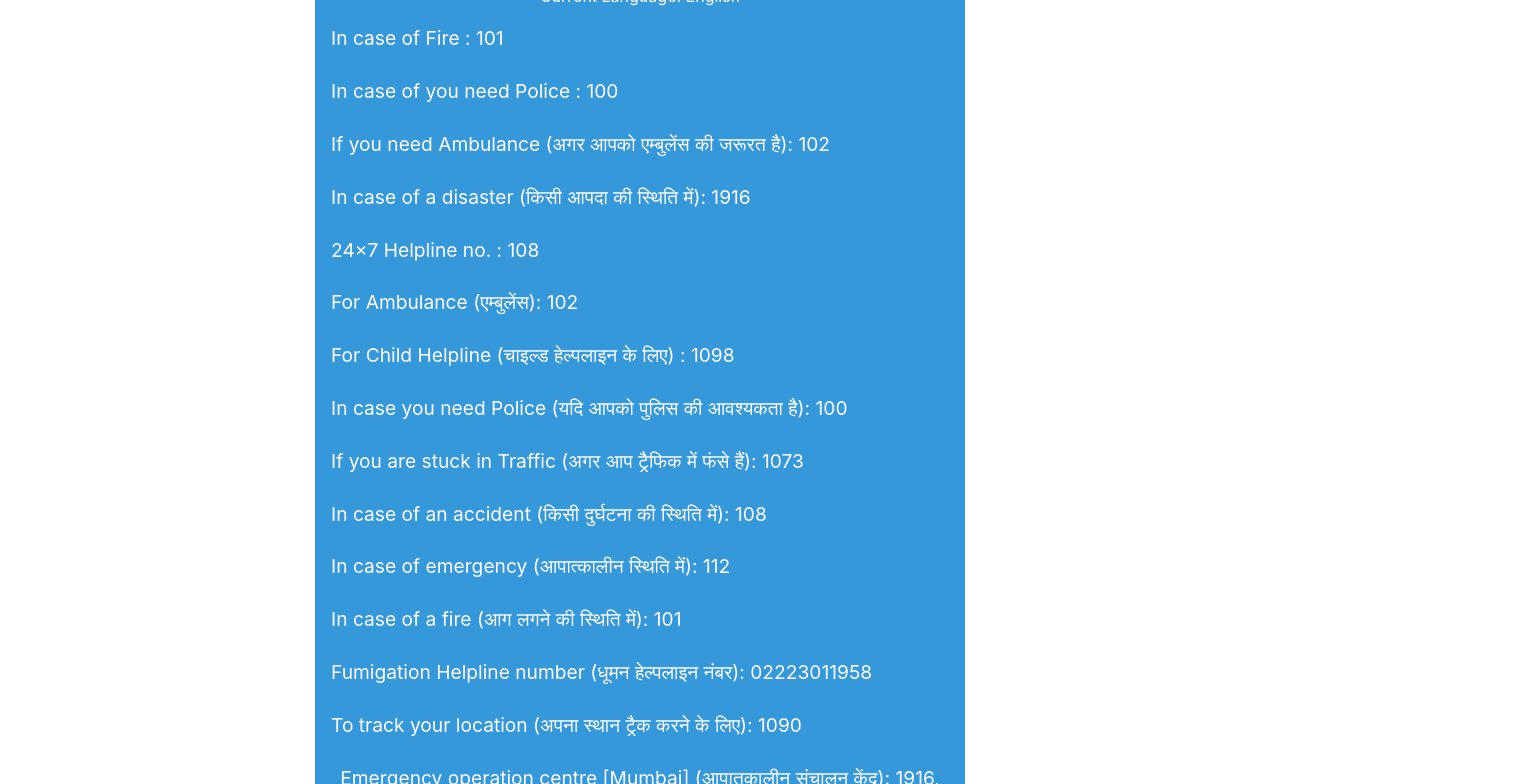
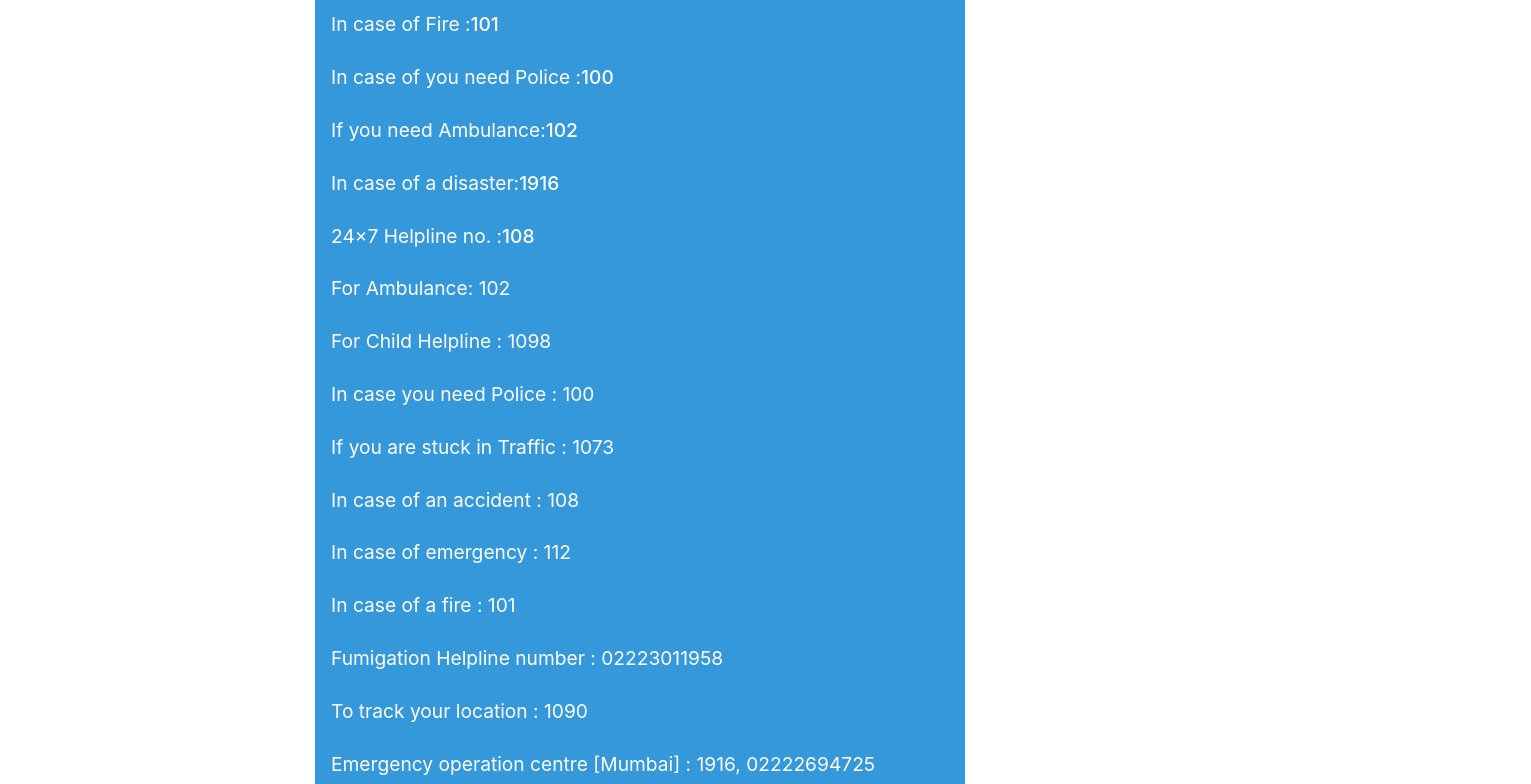
Before and after one commit to abhinavdalal/weather-ease-app, a React (Vite) app: page /Help in a window 1280 px wide. Shown: the part 260-1044 px from the top of the page, 1531 px wide, since content can reach past the window. Built offline with nearby package versions, Linux system fonts and the light colour scheme.

Commit message:
made changes in recipe screen

```diff
--- a/src/components/BottomNavigationTest.jsx
+++ b/src/components/BottomNavigationTest.jsx
@@ -24,7 +24,7 @@ export default function SimpleBottomNavigation() {
           backgroundColor: '#3f8cdd',
           borderTop: '0.5px solid #ccc',
           display: 'flex',
-          width: '95vw',
+          // width: '95vw',
         }}
       >
         <NavLink to="/Home" style={{ textDecoration: 'none' }}>
--- a/src/components/OpenBar.jsx
+++ b/src/components/OpenBar.jsx
@@ -1,7 +1,7 @@
 import React from 'react';
 import AppBar from '@mui/material/AppBar';
 import Container from '@mui/material/Container';
-import Toolbar from '@mui/material/Toolbar';
+// import Toolbar from '@mui/material/Toolbar';
 import Grid from '@mui/material/Grid';
 import Typography from '@mui/material/Typography';
 
@@ -12,7 +12,7 @@ function ResponsiveAppBar() {
   return (
     <AppBar position="static">
       <Container maxWidth="xl">
-        <Toolbar>
+        {/* <Toolbar> */}
           <Grid container alignItems="center" justifyContent="space-between">
             <Grid item>
               <img
@@ -29,7 +29,7 @@ function ResponsiveAppBar() {
               />
             </Grid>
           </Grid>
-        </Toolbar>
+        {/* </Toolbar> */}
       </Container>
     </AppBar>
   );
--- a/src/pages/Helpline/components/EnglishList.jsx
+++ b/src/pages/Helpline/components/EnglishList.jsx
@@ -6,21 +6,21 @@ import ListItem from '@mui/material/ListItem';
 function EnglishList() {
     return (
         <List sx={{ textAlign: 'center' }}>
-            <ListItem sx={{ fontSize: '1.2rem', textAlign: 'center' }}>In case of Fire : 101</ListItem>
-            <ListItem sx={{ fontSize: '1.2rem', textAlign: 'center' }}>In case of you need Police : 100</ListItem>
-            <ListItem sx={{ fontSize: '1.2rem', textAlign: 'center' }}>If you need Ambulance (अगर आपको एम्बुलेंस की जरूरत है): 102</ListItem>
-            <ListItem sx={{ fontSize: '1.2rem', textAlign: 'center' }}>In case of a disaster (किसी आपदा की स्थिति में): 1916</ListItem>
-            <ListItem sx={{ fontSize: '1.2rem', textAlign: 'center' }}>24×7 Helpline no. : 108</ListItem>
-            <ListItem sx={{ fontSize: '1.2rem', textAlign: 'center' }}>For Ambulance (एम्बुलेंस): 102</ListItem>
-            <ListItem sx={{ fontSize: '1.2rem', textAlign: 'center' }}>For Child Helpline (चाइल्ड हेल्पलाइन के लिए) : 1098</ListItem>
-            <ListItem sx={{ fontSize: '1.2rem', textAlign: 'center' }}>In case you need Police (यदि आपको पुलिस की आवश्यकता है): 100</ListItem>
-            <ListItem sx={{ fontSize: '1.2rem', textAlign: 'center' }}>If you are stuck in Traffic (अगर आप ट्रैफिक में फंसे हैं): 1073</ListItem>
-            <ListItem sx={{ fontSize: '1.2rem', textAlign: 'center' }}>In case of an accident (किसी दुर्घटना की स्थिति में): 108</ListItem>
-            <ListItem sx={{ fontSize: '1.2rem', textAlign: 'center' }}>In case of emergency (आपात्कालीन स्थिति में): 112</ListItem>
-            <ListItem sx={{ fontSize: '1.2rem', textAlign: 'center' }}>In case of a fire (आग लगने की स्थिति में): 101</ListItem>
-            <ListItem sx={{ fontSize: '1.2rem', textAlign: 'center' }}>Fumigation Helpline number (धूमन हेल्पलाइन नंबर): 02223011958</ListItem>
-            <ListItem sx={{ fontSize: '1.2rem', textAlign: 'center' }}>To track your location (अपना स्थान ट्रैक करने के लिए): 1090</ListItem>
-            <ListItem sx={{ fontSize: '1.2rem', textAlign: 'center' }}>Emergency operation centre [Mumbai] (आपातकालीन संचालन केंद्र): 1916, 02222694725</ListItem>
+            <ListItem sx={{ fontSize: '1.2rem', textAlign: 'center' }}>In case of Fire : <a href="tel:101">101</a></ListItem>
+            <ListItem sx={{ fontSize: '1.2rem', textAlign: 'center' }}>In case of you need Police : <a href="tel:100">100</a></ListItem>
+            <ListItem sx={{ fontSize: '1.2rem', textAlign: 'center' }}>If you need Ambulance: <a href="tel:102">102</a></ListItem>
+            <ListItem sx={{ fontSize: '1.2rem', textAlign: 'center' }}>In case of a disaster: <a href="tel:1916">1916</a></ListItem>
+            <ListItem sx={{ fontSize: '1.2rem', textAlign: 'center' }}>24×7 Helpline no. : <a href="tel:108">108</a></ListItem>
+            <ListItem sx={{ fontSize: '1.2rem', textAlign: 'center' }}>For Ambulance: 102</ListItem>
+            <ListItem sx={{ fontSize: '1.2rem', textAlign: 'center' }}>For Child Helpline : 1098</ListItem>
+            <ListItem sx={{ fontSize: '1.2rem', textAlign: 'center' }}>In case you need Police : 100</ListItem>
+            <ListItem sx={{ fontSize: '1.2rem', textAlign: 'center' }}>If you are stuck in Traffic : 1073</ListItem>
+            <ListItem sx={{ fontSize: '1.2rem', textAlign: 'center' }}>In case of an accident : 108</ListItem>
+            <ListItem sx={{ fontSize: '1.2rem', textAlign: 'center' }}>In case of emergency : 112</ListItem>
+            <ListItem sx={{ fontSize: '1.2rem', textAlign: 'center' }}>In case of a fire : 101</ListItem>
+            <ListItem sx={{ fontSize: '1.2rem', textAlign: 'center' }}>Fumigation Helpline number : 02223011958</ListItem>
+            <ListItem sx={{ fontSize: '1.2rem', textAlign: 'center' }}>To track your location : 1090</ListItem>
+            <ListItem sx={{ fontSize: '1.2rem', textAlign: 'center' }}>Emergency operation centre [Mumbai] : 1916, 02222694725</ListItem>
         </List>
     )
 }
--- a/src/pages/Helpline/components/HindiList.jsx
+++ b/src/pages/Helpline/components/HindiList.jsx
@@ -9,18 +9,18 @@ function EnglishList() {
             <ListItem sx={{ fontSize: '1.2rem', textAlign: 'center' }}>आग लगने की स्थिति में : 101</ListItem>
             <ListItem sx={{ fontSize: '1.2rem', textAlign: 'center' }}>यदि आपको पुलिस की आवश्यकता है : 100</ListItem>
             <ListItem sx={{ fontSize: '1.2rem', textAlign: 'center' }}>अगर आपको एम्बुलेंस की जरूरत है : 102</ListItem>
-            <ListItem sx={{ fontSize: '1.2rem', textAlign: 'center' }}>In case of a disaster (किसी आपदा की स्थिति में): 1916</ListItem>
-            <ListItem sx={{ fontSize: '1.2rem', textAlign: 'center' }}>24×7 Helpline no. : 108</ListItem>
-            <ListItem sx={{ fontSize: '1.2rem', textAlign: 'center' }}>For Ambulance (एम्बुलेंस): 102</ListItem>
-            <ListItem sx={{ fontSize: '1.2rem', textAlign: 'center' }}>For Child Helpline (चाइल्ड हेल्पलाइन के लिए) : 1098</ListItem>
-            <ListItem sx={{ fontSize: '1.2rem', textAlign: 'center' }}>In case you need Police (यदि आपको पुलिस की आवश्यकता है): 100</ListItem>
-            <ListItem sx={{ fontSize: '1.2rem', textAlign: 'center' }}>If you are stuck in Traffic (अगर आप ट्रैफिक में फंसे हैं): 1073</ListItem>
-            <ListItem sx={{ fontSize: '1.2rem', textAlign: 'center' }}>In case of an accident (किसी दुर्घटना की स्थिति में): 108</ListItem>
-            <ListItem sx={{ fontSize: '1.2rem', textAlign: 'center' }}>In case of emergency (आपात्कालीन स्थिति में): 112</ListItem>
-            <ListItem sx={{ fontSize: '1.2rem', textAlign: 'center' }}>In case of a fire (आग लगने की स्थिति में): 101</ListItem>
-            <ListItem sx={{ fontSize: '1.2rem', textAlign: 'center' }}>Fumigation Helpline number (धूमन हेल्पलाइन नंबर): 02223011958</ListItem>
-            <ListItem sx={{ fontSize: '1.2rem', textAlign: 'center' }}>To track your location (अपना स्थान ट्रैक करने के लिए): 1090</ListItem>
-            <ListItem sx={{ fontSize: '1.2rem', textAlign: 'center' }}>Emergency operation centre [Mumbai] (आपातकालीन संचालन केंद्र): 1916, 02222694725</ListItem>
+            <ListItem sx={{ fontSize: '1.2rem', textAlign: 'center' }}> किसी आपदा की स्थिति में: 1916</ListItem>
+            <ListItem sx={{ fontSize: '1.2rem', textAlign: 'center' }}>24×7 हेल्पलाइन नं. : 108</ListItem>
+            <ListItem sx={{ fontSize: '1.2rem', textAlign: 'center' }}> एम्बुलेंस: 102</ListItem>
+            <ListItem sx={{ fontSize: '1.2rem', textAlign: 'center' }}>चाइल्ड हेल्पलाइन के लिए : 1098</ListItem>
+            <ListItem sx={{ fontSize: '1.2rem', textAlign: 'center' }}>यदि आपको पुलिस की आवश्यकता है: 100</ListItem>
+            <ListItem sx={{ fontSize: '1.2rem', textAlign: 'center' }}>अगर आप ट्रैफिक में फंसे हैं: 1073</ListItem>
+            <ListItem sx={{ fontSize: '1.2rem', textAlign: 'center' }}>किसी दुर्घटना की स्थिति में: 108</ListItem>
+            <ListItem sx={{ fontSize: '1.2rem', textAlign: 'center' }}>आपात्कालीन स्थिति में: 112</ListItem>
+            <ListItem sx={{ fontSize: '1.2rem', textAlign: 'center' }}>आग लगने की स्थिति में: 101</ListItem>
+            <ListItem sx={{ fontSize: '1.2rem', textAlign: 'center' }}>धूमन हेल्पलाइन नंबर: 02223011958</ListItem>
+            <ListItem sx={{ fontSize: '1.2rem', textAlign: 'center' }}>अपना स्थान ट्रैक करने के लिए: 1090</ListItem>
+            <ListItem sx={{ fontSize: '1.2rem', textAlign: 'center' }}>[Mumbai] (आपातकालीन संचालन केंद्र): 1916, 02222694725</ListItem>
         </List>
     )
 }
--- a/src/pages/HomeScreen/Home.css
+++ b/src/pages/HomeScreen/Home.css
@@ -22,10 +22,11 @@
 }
 
 .weather-image {
-  max-width: 80%;
+  /* max-width: 80%; */
   border-radius: 12px;
-  width: 100%;
+  /* width: 100%; */
   margin: 0 auto;
+  height: 50%;
 }
 
 .temperature {
--- a/src/pages/HomeScreen/HomeScreen.jsx
+++ b/src/pages/HomeScreen/HomeScreen.jsx
@@ -48,8 +48,11 @@ const HomeScreen = () => {
   };
 
   return (
+    <>
+    <ResponsiveAppBar />
     <Container>
-      <ResponsiveAppBar />
+
+    {/*
       <Grid
         container
         spacing={3}
@@ -73,11 +76,12 @@ const HomeScreen = () => {
             <div className="temperature">
               Air Quality Index is {pm25 <= 175 ? "Good" : "Bad"}
             </div>
-            <SimpleBottomNavigation />
           </div>
         </Grid>
-      </Grid>
+      </Grid>*/}
     </Container>
+     <SimpleBottomNavigation />
+    </>
   );
 };
 
--- a/src/pages/Introduction/Introduction.jsx
+++ b/src/pages/Introduction/Introduction.jsx
@@ -9,7 +9,7 @@ import ResponsiveAppBar from '../../components/OpenBar';
 function Introduction() {
   return (
     <>
-      <div className='text-4xl'>testing</div>
+      {/* <div className='font-bold	text-2xl'>testing</div> */}
       <ResponsiveAppBar />
       <Container sx={{ mt: 4, backgroundColor: '#ADD8E6', padding: '20px', borderRadius: '10px' }}>
         <Box sx={{ textAlign: 'center', marginBottom: 4 }}>
```
Also changed, not shown: src/pages/Motivation/Motivation.jsx (+11 -5 lines), src/pages/Recipe/Recipe.jsx (+79 -25 lines), public/assets/Multi-use_water_bottle.jpg (added), src/pages/Recipe/English Recipe.jsx (added), src/pages/Recipe/Hindi Recipe.jsx (added).
